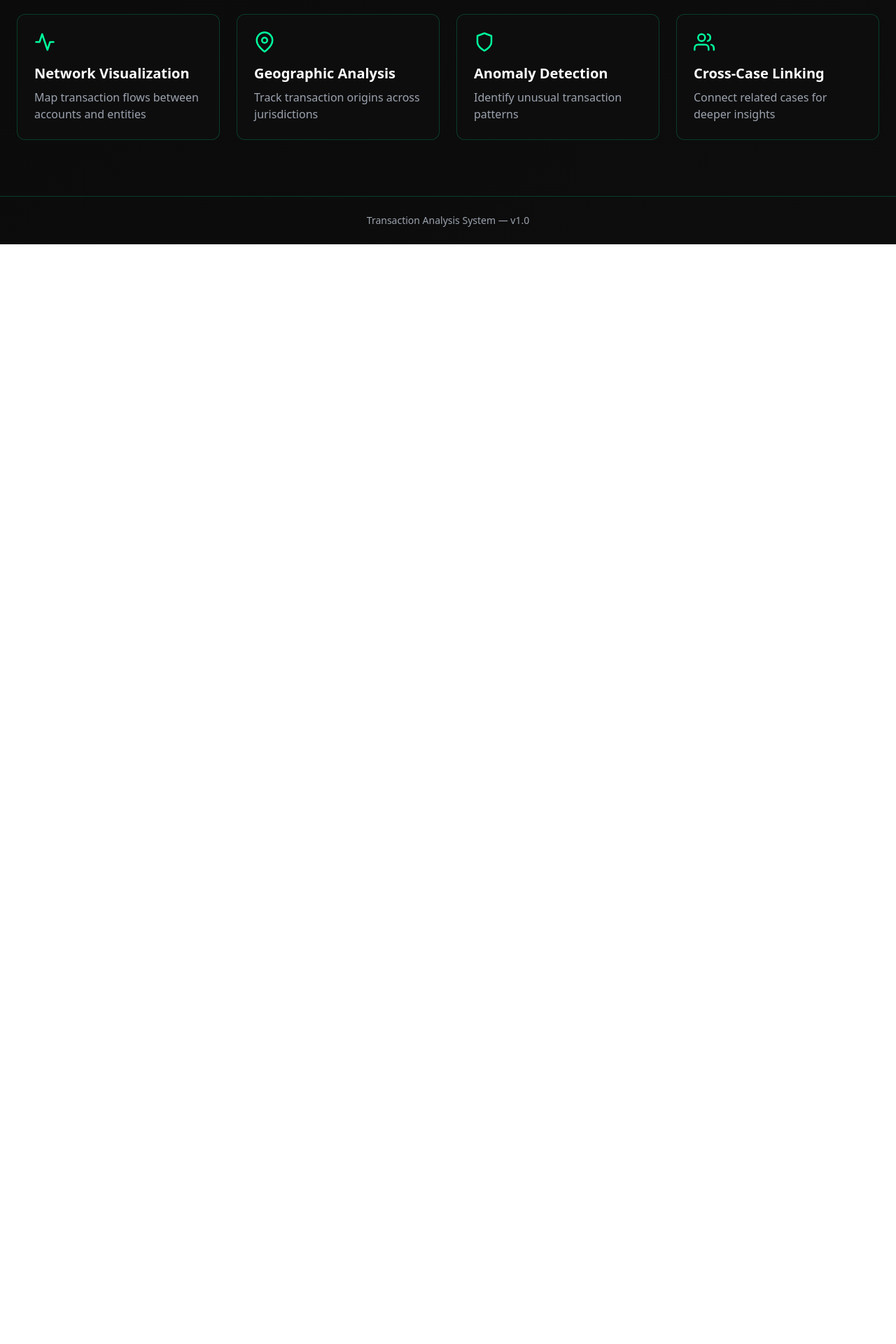
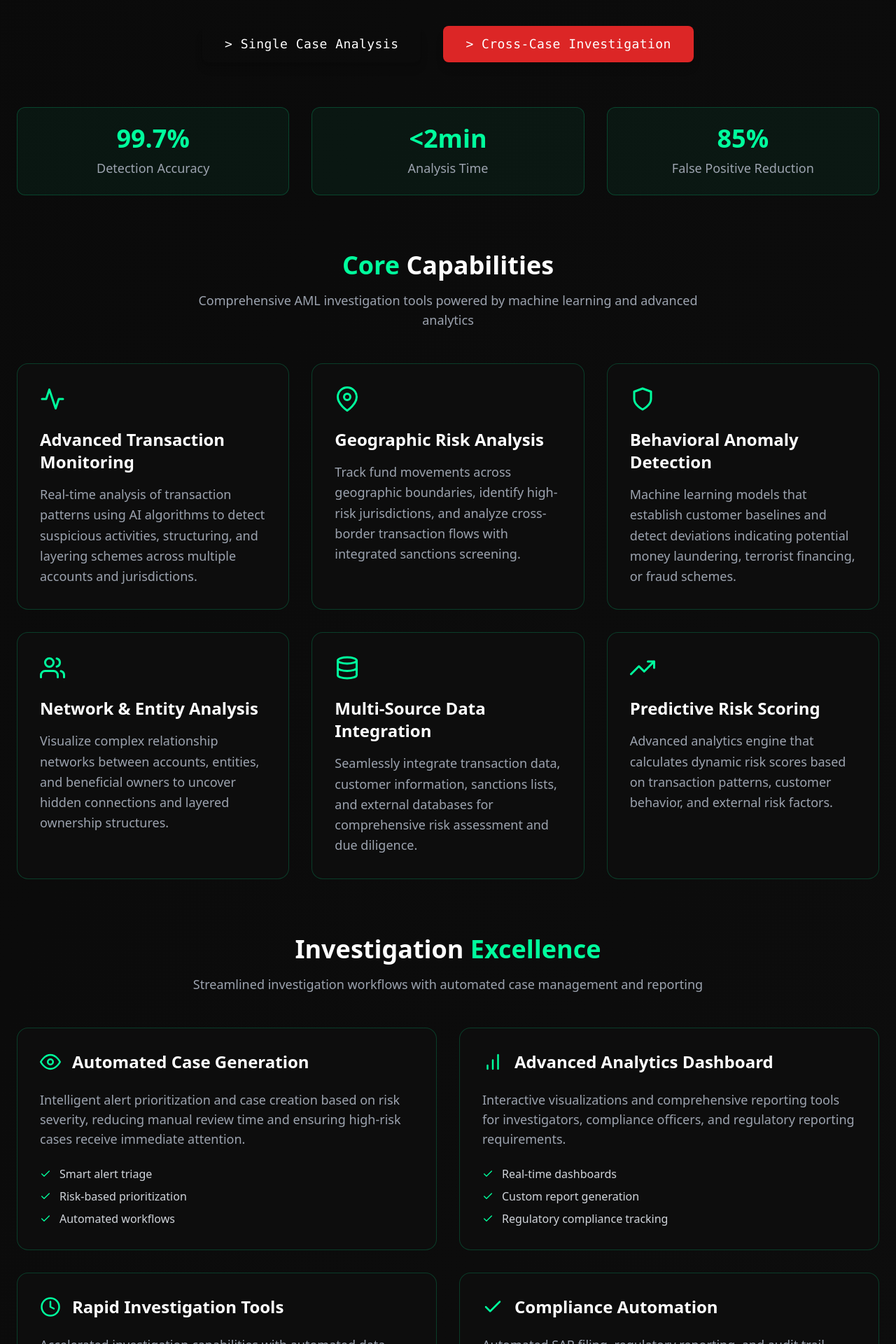
Before and after one commit to innovatewithkishlay/BankLayerTracker, a React (Vite) app in the folder frontend/: page / in a window 1280 px wide. Shown: the part 560-2480 px from the top of the page at 70% size. Before the commit the page ends 909 px from the top, so only its background shows below. Built offline with nearby package versions, Linux system fonts and the light colour scheme; no server answers.

Commit message:
improved the Home page ui to make it look professional

```diff
--- a/frontend/src/pages/Home.tsx
+++ b/frontend/src/pages/Home.tsx
@@ -10,7 +10,14 @@ import {
   FiUser,
   FiLogOut,
   FiTerminal,
+  FiDatabase,
+  FiTrendingUp,
+  FiEye,
+  FiCheck,
+  FiClock,
+  FiBarChart,
 } from "react-icons/fi";
+
 import { useAuth } from "../contexts/AuthContext";
 import { toast } from "react-hot-toast";
 import { useClickOutside } from "../hooks/useClickOutside";
@@ -127,14 +134,14 @@ export const Home = () => {
       </nav>
 
       {/* Main Content */}
-      <div className="flex-1 flex items-center">
-        <div className="max-w-7xl mx-auto px-6 py-20 w-full">
+      <div className="flex-1">
+        <div className="max-w-7xl mx-auto px-6 py-20">
           {/* Hero Section */}
-          <div className="text-center mb-16">
+          <div className="text-center mb-20">
             <motion.h1
               initial={{ opacity: 0, y: 30 }}
               animate={{ opacity: 1, y: 0 }}
-              className="text-5xl md:text-7xl font-bold mb-6"
+              className="text-6xl md:text-8xl font-bold mb-8"
             >
               <span className="text-[#00ff9d]">AML</span> Investigation
               <br />
@@ -145,17 +152,19 @@ export const Home = () => {
               initial={{ opacity: 0, y: 30 }}
               animate={{ opacity: 1, y: 0 }}
               transition={{ delay: 0.1 }}
-              className="text-xl text-gray-400 max-w-3xl mx-auto mb-8"
+              className="text-2xl text-gray-400 max-w-4xl mx-auto mb-12 leading-relaxed"
             >
-              Analyze transaction patterns, detect suspicious activities, and
-              visualize financial networks with forensic precision.
+              Advanced AI-powered platform for financial crime detection,
+              transaction analysis, and regulatory compliance. Detect money
+              laundering patterns with forensic precision and reduce
+              investigation time by up to 85%.
             </motion.p>
 
             <motion.div
               initial={{ opacity: 0, y: 30 }}
               animate={{ opacity: 1, y: 0 }}
               transition={{ delay: 0.2 }}
-              className="flex flex-col md:flex-row gap-6 justify-center"
+              className="flex flex-col md:flex-row gap-8 justify-center mb-16"
             >
               <GlowingButton
                 variant="primary"
@@ -171,52 +180,156 @@ export const Home = () => {
                 <TerminalText text="Cross-Case Investigation" />
               </GlowingButton>
             </motion.div>
+
+            {/* Stats Section */}
+            <motion.div
+              initial={{ opacity: 0, y: 30 }}
+              animate={{ opacity: 1, y: 0 }}
+              transition={{ delay: 0.3 }}
+              className="grid grid-cols-1 md:grid-cols-3 gap-8 mb-20"
+            >
+              <StatCard value="99.7%" label="Detection Accuracy" />
+              <StatCard value="<2min" label="Analysis Time" />
+              <StatCard value="85%" label="False Positive Reduction" />
+            </motion.div>
           </div>
 
-          {/* Feature Grid */}
+          {/* Core Capabilities */}
           <motion.div
             initial={{ opacity: 0, y: 50 }}
             animate={{ opacity: 1, y: 0 }}
-            transition={{ delay: 0.3 }}
-            className="grid grid-cols-1 md:grid-cols-2 lg:grid-cols-4 gap-6"
+            transition={{ delay: 0.4 }}
+            className="mb-20"
           >
+            <h2 className="text-4xl font-bold text-center mb-4">
+              <span className="text-[#00ff9d]">Core</span> Capabilities
+            </h2>
+            <p className="text-gray-400 text-center mb-12 text-lg max-w-3xl mx-auto">
+              Comprehensive AML investigation tools powered by machine learning
+              and advanced analytics
+            </p>
+
+            <div className="grid grid-cols-1 md:grid-cols-2 lg:grid-cols-3 gap-8">
               <FeatureCard
-              icon={<FiActivity className="text-3xl" />}
-              title="Network Visualization"
-              description="Map transaction flows between accounts and entities"
+                icon={<FiActivity className="text-4xl" />}
+                title="Advanced Transaction Monitoring"
+                description="Real-time analysis of transaction patterns using AI algorithms to detect suspicious activities, structuring, and layering schemes across multiple accounts and jurisdictions."
               />
               <FeatureCard
-              icon={<FiMapPin className="text-3xl" />}
-              title="Geographic Analysis"
-              description="Track transaction origins across jurisdictions"
+                icon={<FiMapPin className="text-4xl" />}
+                title="Geographic Risk Analysis"
+                description="Track fund movements across geographic boundaries, identify high-risk jurisdictions, and analyze cross-border transaction flows with integrated sanctions screening."
               />
               <FeatureCard
-              icon={<FiShield className="text-3xl" />}
-              title="Anomaly Detection"
-              description="Identify unusual transaction patterns"
+                icon={<FiShield className="text-4xl" />}
+                title="Behavioral Anomaly Detection"
+                description="Machine learning models that establish customer baselines and detect deviations indicating potential money laundering, terrorist financing, or fraud schemes."
               />
               <FeatureCard
-              icon={<FiUsers className="text-3xl" />}
-              title="Cross-Case Linking"
-              description="Connect related cases for deeper insights"
+                icon={<FiUsers className="text-4xl" />}
+                title="Network & Entity Analysis"
+                description="Visualize complex relationship networks between accounts, entities, and beneficial owners to uncover hidden connections and layered ownership structures."
               />
+              <FeatureCard
+                icon={<FiDatabase className="text-4xl" />}
+                title="Multi-Source Data Integration"
+                description="Seamlessly integrate transaction data, customer information, sanctions lists, and external databases for comprehensive risk assessment and due diligence."
+              />
+              <FeatureCard
+                icon={<FiTrendingUp className="text-4xl" />}
+                title="Predictive Risk Scoring"
+                description="Advanced analytics engine that calculates dynamic risk scores based on transaction patterns, customer behavior, and external risk factors."
+              />
+            </div>
+          </motion.div>
+
+          {/* Investigation Features */}
+          <motion.div
+            initial={{ opacity: 0, y: 50 }}
+            animate={{ opacity: 1, y: 0 }}
+            transition={{ delay: 0.5 }}
+            className="mb-20"
+          >
+            <h2 className="text-4xl font-bold text-center mb-4">
+              Investigation <span className="text-[#00ff9d]">Excellence</span>
+            </h2>
+            <p className="text-gray-400 text-center mb-12 text-lg max-w-3xl mx-auto">
+              Streamlined investigation workflows with automated case management
+              and reporting
+            </p>
+
+            <div className="grid grid-cols-1 lg:grid-cols-2 gap-8">
+              <InvestigationFeature
+                icon={<FiEye className="text-3xl" />}
+                title="Automated Case Generation"
+                description="Intelligent alert prioritization and case creation based on risk severity, reducing manual review time and ensuring high-risk cases receive immediate attention."
+                features={[
+                  "Smart alert triage",
+                  "Risk-based prioritization",
+                  "Automated workflows",
+                ]}
+              />
+              <InvestigationFeature
+                icon={<FiBarChart className="text-3xl" />}
+                title="Advanced Analytics Dashboard"
+                description="Interactive visualizations and comprehensive reporting tools for investigators, compliance officers, and regulatory reporting requirements."
+                features={[
+                  "Real-time dashboards",
+                  "Custom report generation",
+                  "Regulatory compliance tracking",
+                ]}
+              />
+              <InvestigationFeature
+                icon={<FiClock className="text-3xl" />}
+                title="Rapid Investigation Tools"
+                description="Accelerated investigation capabilities with automated data gathering, timeline reconstruction, and evidence compilation for faster case resolution."
+                features={[
+                  "Timeline analysis",
+                  "Evidence management",
+                  "Case documentation",
+                ]}
+              />
+              <InvestigationFeature
+                icon={<FiCheck className="text-3xl" />}
+                title="Compliance Automation"
+                description="Automated SAR filing, regulatory reporting, and audit trail maintenance ensuring consistent compliance with AML regulations and standards."
+                features={[
+                  "SAR automation",
+                  "Audit trails",
+                  "Regulatory reporting",
+                ]}
+              />
+            </div>
           </motion.div>
         </div>
       </div>
 
       {/* Footer */}
-      <div className="p-6 text-center border-t border-[#00ff9d]/20">
-        <div className="text-gray-400 text-sm">
-          Transaction Analysis System — v1.0
+      <div className="p-8 text-center border-t border-[#00ff9d]/20">
+        <div className="text-gray-400 text-lg">
+          Enterprise AML Investigation Platform — v2.0
+        </div>
+        <div className="text-gray-500 text-sm mt-2">
+          Powered by Advanced AI & Machine Learning
         </div>
       </div>
     </div>
   );
 };
 
-// Sub-components
+// Enhanced Components
 const TerminalText = ({ text }: { text: string }) => (
-  <span className="font-mono tracking-wide">{`> ${text}`}</span>
+  <span className="font-mono tracking-wide text-lg">{`> ${text}`}</span>
+);
+
+const StatCard = ({ value, label }: { value: string; label: string }) => (
+  <motion.div
+    whileHover={{ scale: 1.05 }}
+    className="text-center p-6 bg-[#00ff9d]/5 rounded-xl border border-[#00ff9d]/20"
+  >
+    <div className="text-4xl font-bold text-[#00ff9d] mb-2">{value}</div>
+    <div className="text-gray-400 text-lg">{label}</div>
+  </motion.div>
 );
 
 const FeatureCard = ({
@@ -229,11 +342,46 @@ const FeatureCard = ({
   description: string;
 }) => (
   <motion.div
-    whileHover={{ y: -5 }}
-    className="p-6 border border-[#00ff9d]/20 rounded-xl bg-[#0d0d0d] hover:border-[#00ff9d]/40 transition-colors"
+    whileHover={{ y: -8, scale: 1.02 }}
+    className="p-8 border border-[#00ff9d]/20 rounded-2xl bg-[#0d0d0d] hover:border-[#00ff9d]/50 transition-all duration-300 group"
   >
-    <div className="text-[#00ff9d] mb-4">{icon}</div>
-    <h3 className="text-xl font-semibold mb-2">{title}</h3>
-    <p className="text-gray-400">{description}</p>
+    <div className="text-[#00ff9d] mb-6 group-hover:scale-110 transition-transform duration-300">
+      {icon}
+    </div>
+    <h3 className="text-2xl font-semibold mb-4 text-white group-hover:text-[#00ff9d] transition-colors">
+      {title}
+    </h3>
+    <p className="text-gray-400 text-lg leading-relaxed">{description}</p>
   </motion.div>
 );
+
+const InvestigationFeature = ({
+  icon,
+  title,
+  description,
+  features,
+}: {
+  icon: React.ReactNode;
+  title: string;
+  description: string;
+  features: string[];
+}) => (
+  <motion.div
+    whileHover={{ scale: 1.02 }}
+    className="p-8 border border-[#00ff9d]/20 rounded-2xl bg-[#0d0d0d] hover:border-[#00ff9d]/40 transition-all"
+  >
+    <div className="flex items-center mb-6">
+      <div className="text-[#00ff9d] mr-4">{icon}</div>
+      <h3 className="text-2xl font-semibold">{title}</h3>
+    </div>
+    <p className="text-gray-400 mb-6 text-lg">{description}</p>
+    <ul className="space-y-2">
+      {features.map((feature, index) => (
+        <li key={index} className="flex items-center text-gray-300">
+          <FiCheck className="text-[#00ff9d] mr-3" />
+          {feature}
+        </li>
+      ))}
+    </ul>
+  </motion.div>
+);
```
Lines whose indentation alone changed are shown as unchanged.
